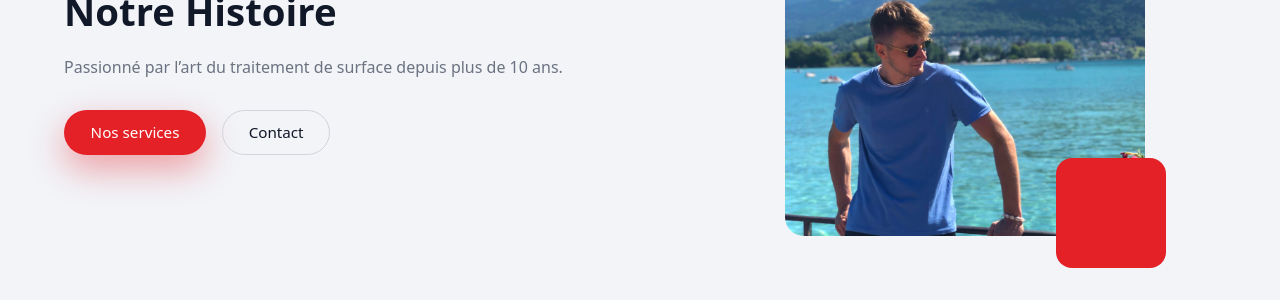
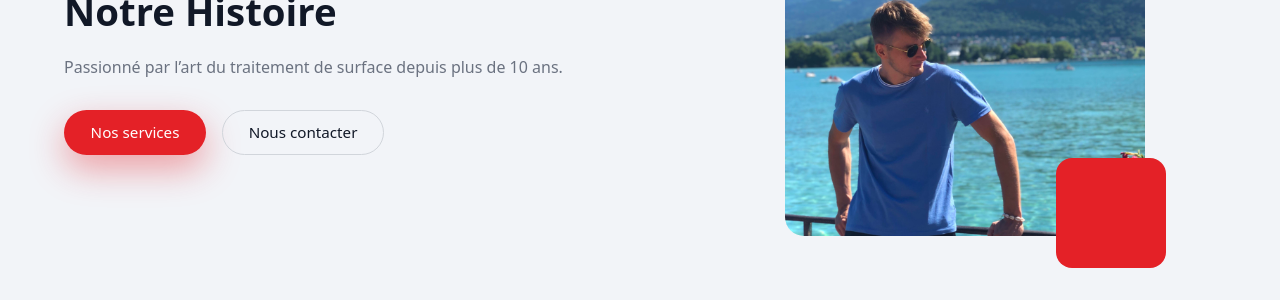
Before and after one commit to yvmouth/vitrine-hrt-renove, a Flask app: page /apropos in a window 1280 px wide. Shown: the part 204-504 px from the top of the page. Run offline with Flask 3, Linux system fonts and the light colour scheme.

Commit message:
Update site

```diff
--- a/templates/apropos.html
+++ b/templates/apropos.html
@@ -16,13 +16,12 @@
         </p>
         <div class="about-hero__buttons">
           <a href="{{ url_for('index') }}#services" class="btn btn-primary">Nos services</a>
-          <a href="{{ url_for('index') }}#contact" class="btn btn-ghost">Contact</a>
+          <a href="{{ url_for('contact') }}" class="btn btn-ghost">Nous contacter</a>
         </div>
       </div>
 
       <div class="about-hero__visual">
         <div class="about-hero__image-placeholder">
-          <!-- Image gérée via CSS background-image -->
         </div>
         <div class="about-hero__accent-square"></div>
       </div>
@@ -187,7 +186,7 @@
       </div>
 
       <div class="about-future__cta reveal-on-scroll reveal-delay-4">
-        <a href="{{ url_for('index') }}#contact" class="btn btn-primary">
+        <a href="{{ url_for('contact') }}#contact" class="btn btn-primary">
           Rejoignez notre aventure
         </a>
       </div>
```
